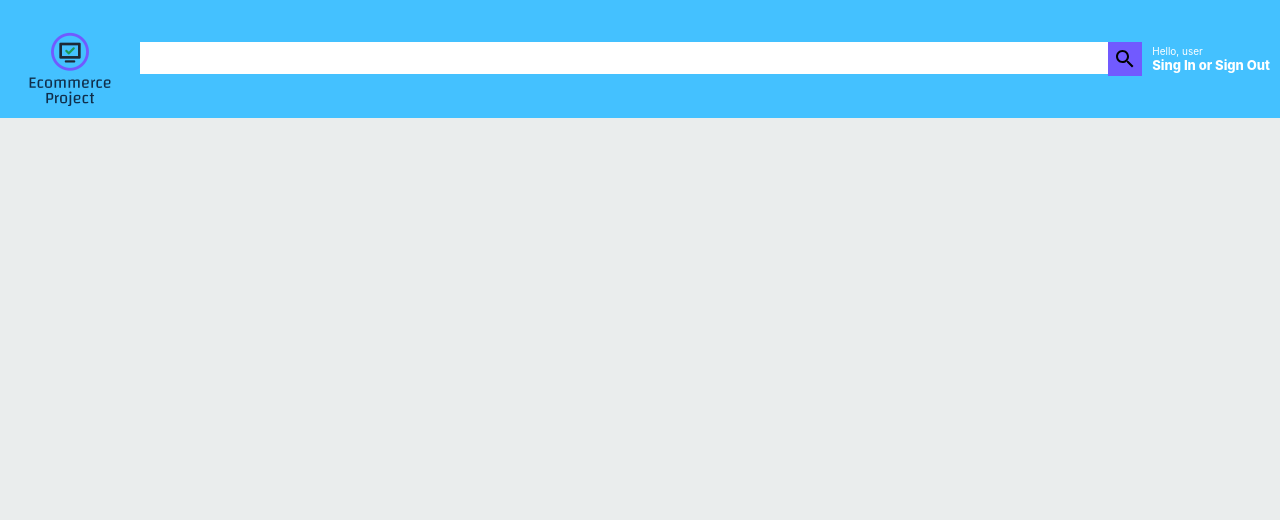
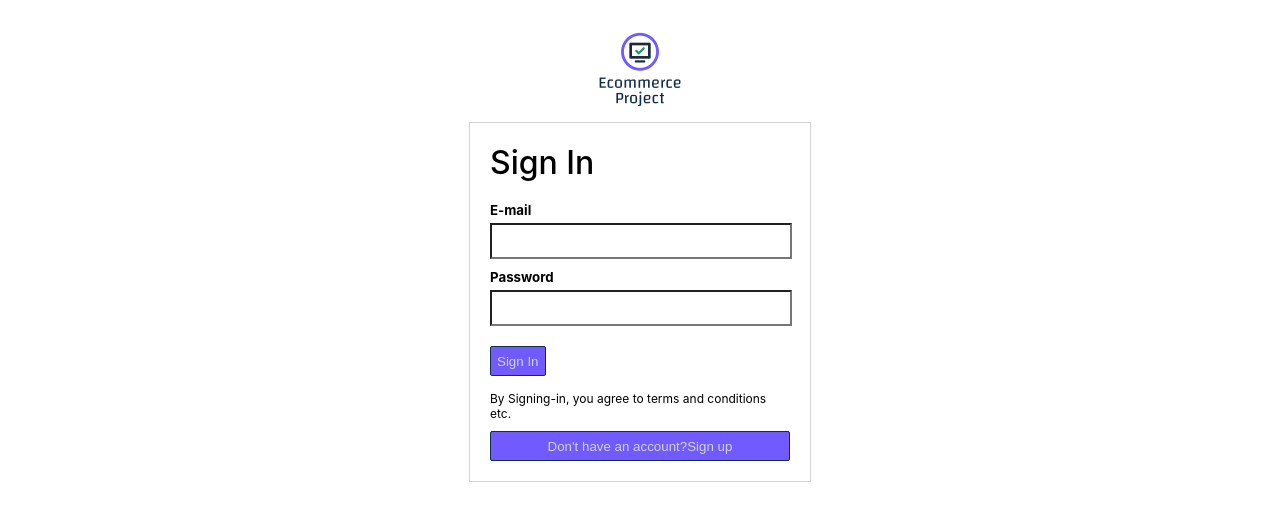
Before and after one commit to HarisGkn/ecommerce-app, a React (Create React App) app: page /login in a window 1280 px wide. Shown: the top 520 px of the page. Built offline with nearby package versions, Linux system fonts and the light colour scheme.

Commit message:
Minor changes to header, added login page and styled it, also added home

```diff
--- a/src/App.js
+++ b/src/App.js
@@ -1,13 +1,26 @@
 
 import './App.css';
 import Header from './Header'
-import {BrowserRouter as Router} from 'react-router-dom'
+import {BrowserRouter as Router, Switch, Route} from 'react-router-dom'
+import Login from './Login'
+import Home from './Home'
 
 function App() {
   return (
     <Router>
       <div className="App">
-        <Header/>
+        <Switch>
+          <Route path="/checkout">
+            <Header/>
+          </Route>
+          <Route path="/login">
+            <Login/>
+          </Route>
+          <Route path="/">
+            <Header/>
+            <Home/>
+          </Route>
+        </Switch>
       </div>
     </Router>
   );
--- a/src/Header.css
+++ b/src/Header.css
@@ -27,6 +27,10 @@
     height: 22px im !important;
     background-color: #715AFF;
 }
+.header__nav{
+    display: flex;
+    justify-content: space-evenly;
+}
 .header__link{
     color: white;
     text-decoration: none;
@@ -44,3 +48,11 @@
     font-size: 13px;
     font-weight: 800;
 }
+.header__optionBasket{
+    display: flex;
+    align-items: center;
+}
+.header__basketCount{
+    margin-left: 10px;
+    margin-right: 10px;
+}
--- a/src/Header.js
+++ b/src/Header.js
@@ -1,5 +1,6 @@
 import React from 'react'
 import SearchIcon from '@material-ui/icons/Search'
+import ShoppingBaskerIcon from '@material-ui/icons/ShoppingBasket'
 import './Header.css'
 import { Link } from 'react-router-dom'
 import logo from './img/logo.png'
@@ -13,10 +14,35 @@ function Header(){
                 <SearchIcon className="header__searchIcon" />
 
             </div>
+            <div className="header__nav">
+            {/* first link */}
             <Link to="/" className="header__link">
                 <div className="header__option">
                     <span className="header__optionLineOne">Hello, user</span>
                     <span className="header__optionLineTwo">Sing In or Sign Out</span>
+                </div>
+            </Link>
+            {/* second link */}
+            <Link to="/" className="header__link">
+                <div className="header__option">
+                    <span className="header__optionLineOne">Your</span>
+                    <span className="header__optionLineTwo">orders</span>
+                </div>
+            </Link>
+            {/* third link */}
+            <Link to="/" className="header__link">
+                <div className="header__option">
+                    <span className="header__optionLineOne">Account</span>
+                    <span className="header__optionLineTwo">Settings</span>
+                </div>
+            </Link>
+            </div>
+            {/* basket icon(also displays number of items) */}
+            <Link to="/checkout" className="header__link">
+                <div className="header__optionBasket">
+                    <ShoppingBaskerIcon/>
+                    {/* number of items */}
+                    <span className="header_optionLineTwo header__basketCount">2</span>
                 </div>
             </Link>
         </nav>
--- /dev/null
+++ b/src/Home.js
@@ -0,0 +1,7 @@
+
+function Home(){
+    return(
+        <h1>Home</h1>
+    )
+}
+export default Home
--- /dev/null
+++ b/src/Login.css
@@ -0,0 +1,53 @@
+.login{
+    background-color: white;
+    height: 100vh;
+    display: flex;
+    flex-direction: column;
+    align-items: center;
+}
+
+.login__{
+    width:100px;
+    object-fit: contain;
+    margin-top: 20px;
+    margin-bottom: 20px;
+}
+
+.login__container{
+    width: 300px;
+    display: flex;
+    flex-direction: column;
+    padding: 20px;
+    border: 1px solid lightgray;
+}
+
+.login__signInButton, .login__registerButton{
+    background-color: #715AFF;
+    border: 1px solid;
+    margin-top: 10px;
+    height: 30px;
+    border-radius: 2px;
+    color: lightgray;
+    border-color: #102E4A;
+}
+
+.login__container p{
+    margin-top: 15px;
+    font-size: 12px;
+}
+
+.login__container h1{
+    font-weight: 500;
+    margin-bottom: 20px;
+}
+
+.login__container > form > h5{
+    margin-bottom: 5px;
+}
+
+.login__container > form > input{
+    height: 30px;
+    margin-bottom: 10px;
+    background-color: white;
+    width: 98%;
+}
--- /dev/null
+++ b/src/Login.js
@@ -0,0 +1,30 @@
+import React from 'react'
+import './Login.css'
+import { Link } from 'react-router-dom'
+import logo from './img/logo.png'
+
+function Login(){
+
+    return(
+        <div className="login">
+            <Link>
+                <img className="header__logo" src={logo} alt="logo" />
+            </Link>
+            <div className="login__container">
+                <h1>Sign In</h1>
+                <form>
+                    <h5>E-mail</h5>
+                    <input type="email"/>
+                    <h5>Password</h5>
+                    <input type="password"/>
+                    <button type="submit" className="login__signInButton">Sign In</button>
+                </form>
+                <p>By Signing-in, you agree to terms and conditions etc.</p>
+                <button className="login__registerButton">Don't have an account?Sign up</button>
+            </div>
+        </div>
+    )
+
+}
+
+export default Login
```
Also changed, not shown: src/Home.css (added).
